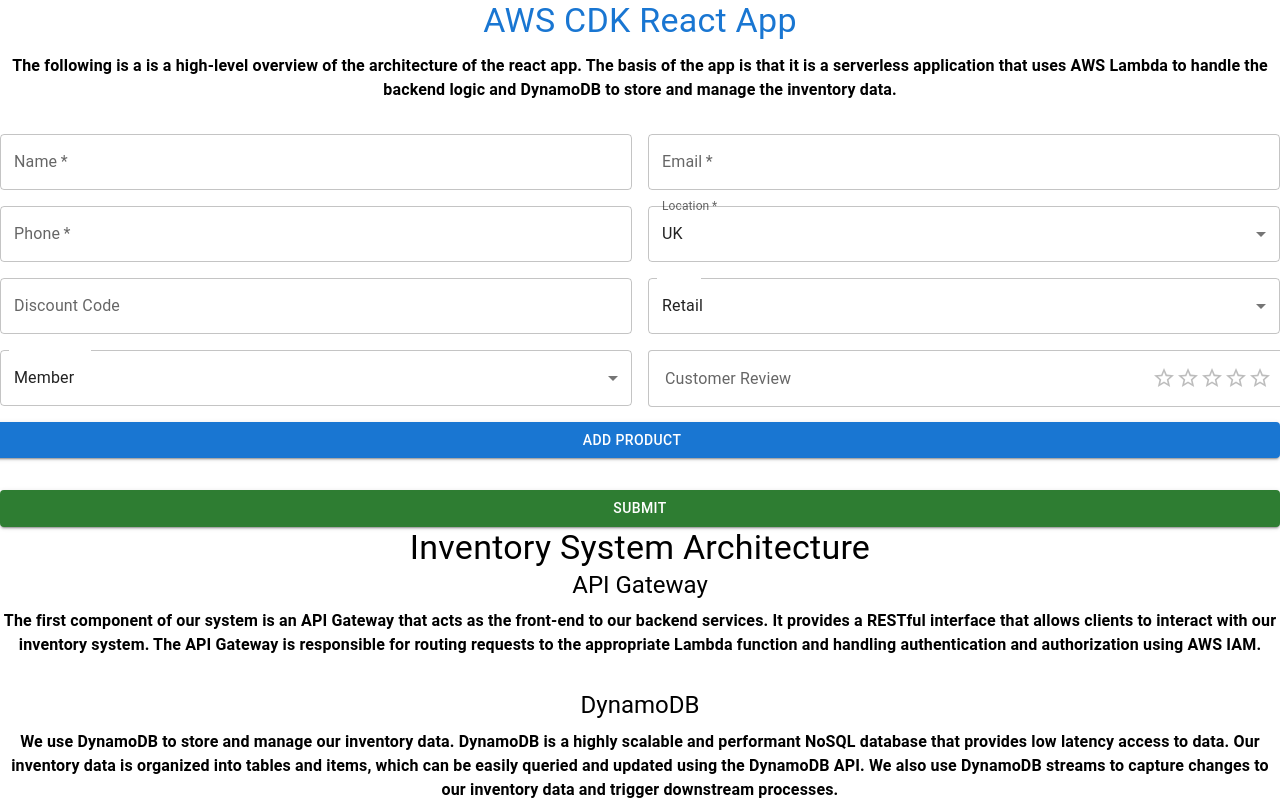
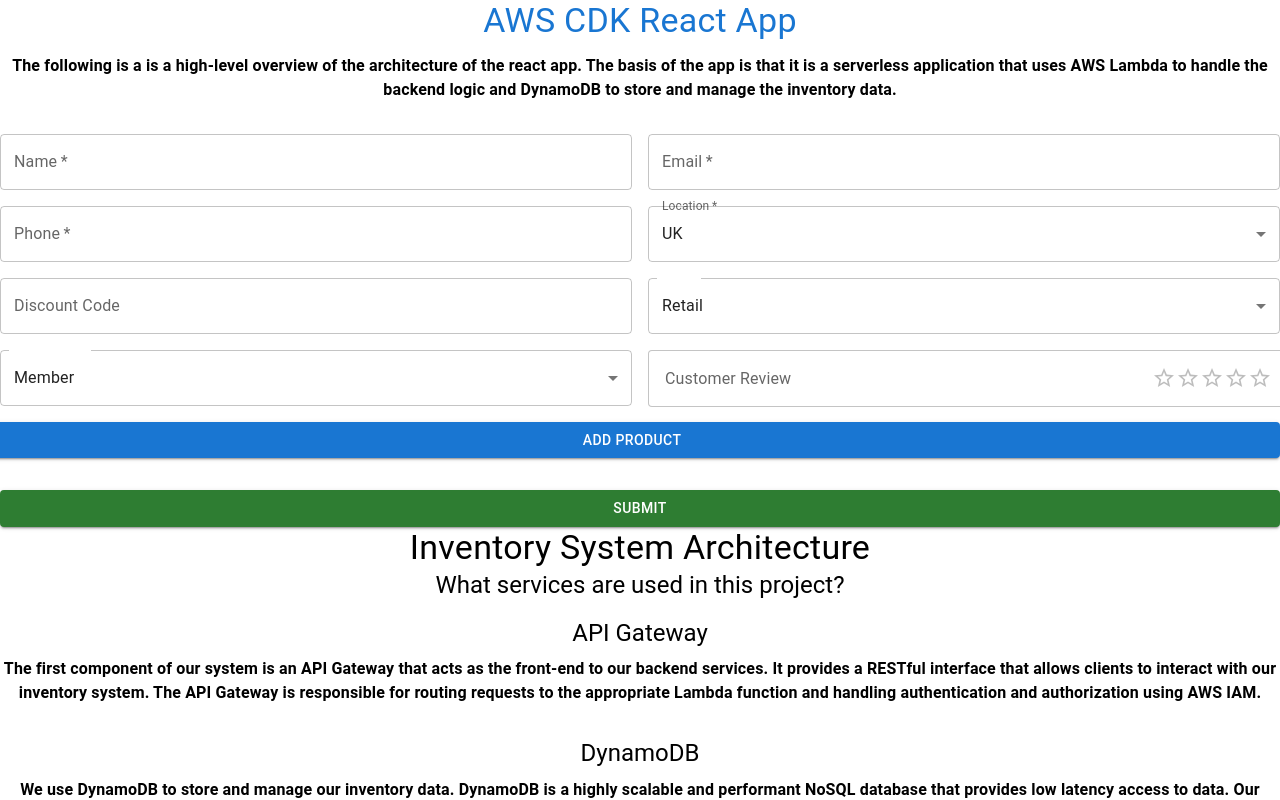
Before and after one commit to SamuelLawrence876/app-cdk-arch, a React (Create React App) app: page / in a window 1280 px wide. Shown: the top 800 px of the page. Built offline with nearby package versions, Linux system fonts and the light colour scheme.

Commit message:
update info component

```diff
--- a/src/components/info.tsx
+++ b/src/components/info.tsx
@@ -6,6 +6,14 @@
     <div>
       <Typography align="center" variant="h4">
         Inventory System Architecture
+      </Typography>
+      <Typography
+        align="center"
+        variant="h5"
+        gutterBottom
+        style={{ marginBottom: '1rem' }}
+      >
+        What services are used in this project?
       </Typography>
 
       <Typography align="center" variant="h5" gutterBottom>
```
Also changed, not shown: 2 other files (tests, documents, lock files or other folders).
